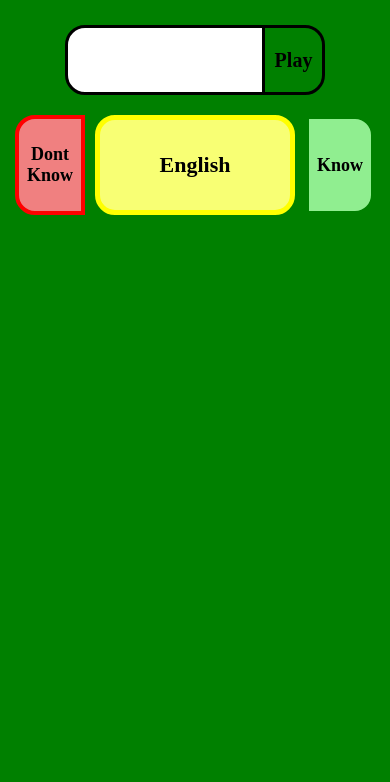
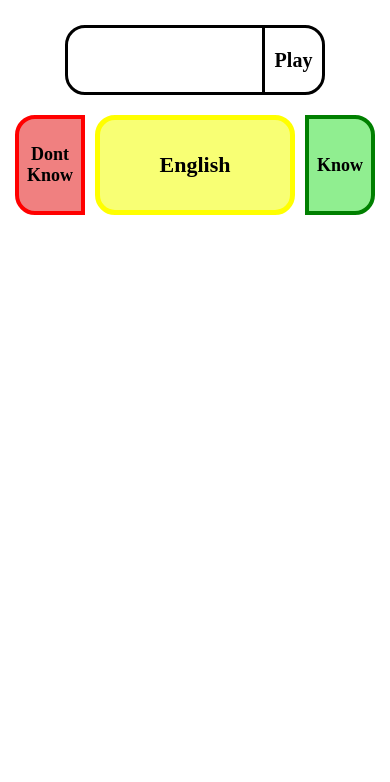
Before and after one commit to Vas11a/remember-words, a plain HTML site: page index.html in a window 390 px wide. Shown: the part 62-844 px from the top of the page. Drawn offline with nearby package versions, Linux system fonts and the light colour scheme.

Commit message:
Update style.css

```diff
--- a/style.css
+++ b/style.css
@@ -119,10 +119,3 @@ textarea{
   text-align: center;
   border-radius: 30px;
 }
-
-
-@media screen and (max-width: 400px) {
-  body{
-    background-color: green;
-  }
-}
```
